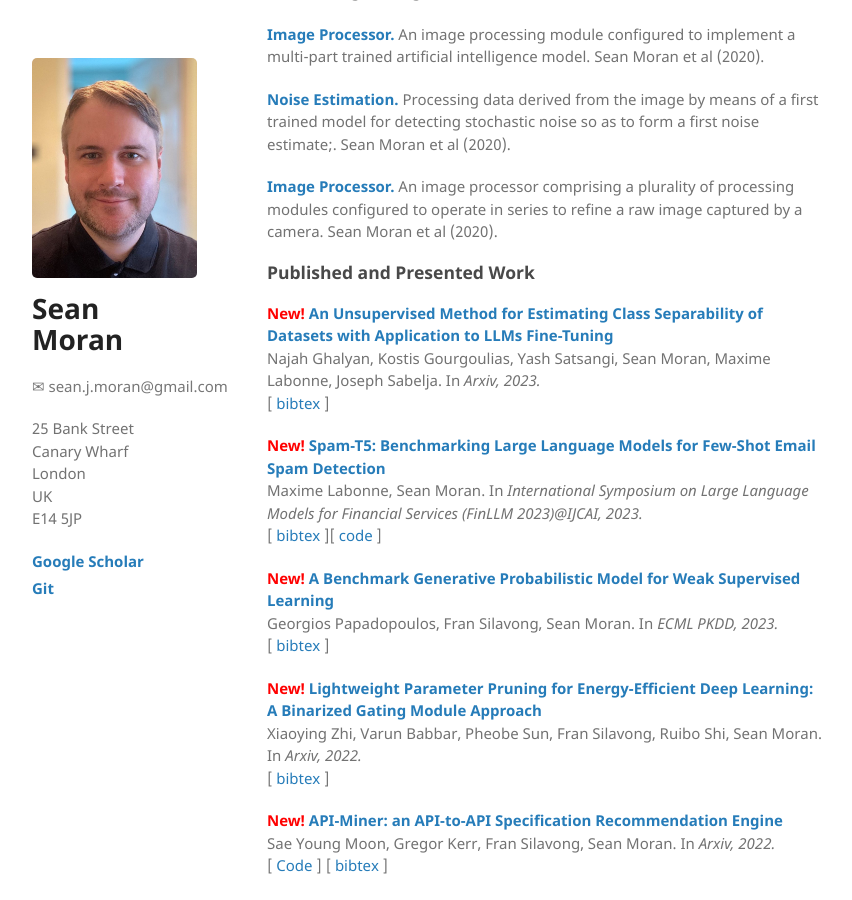
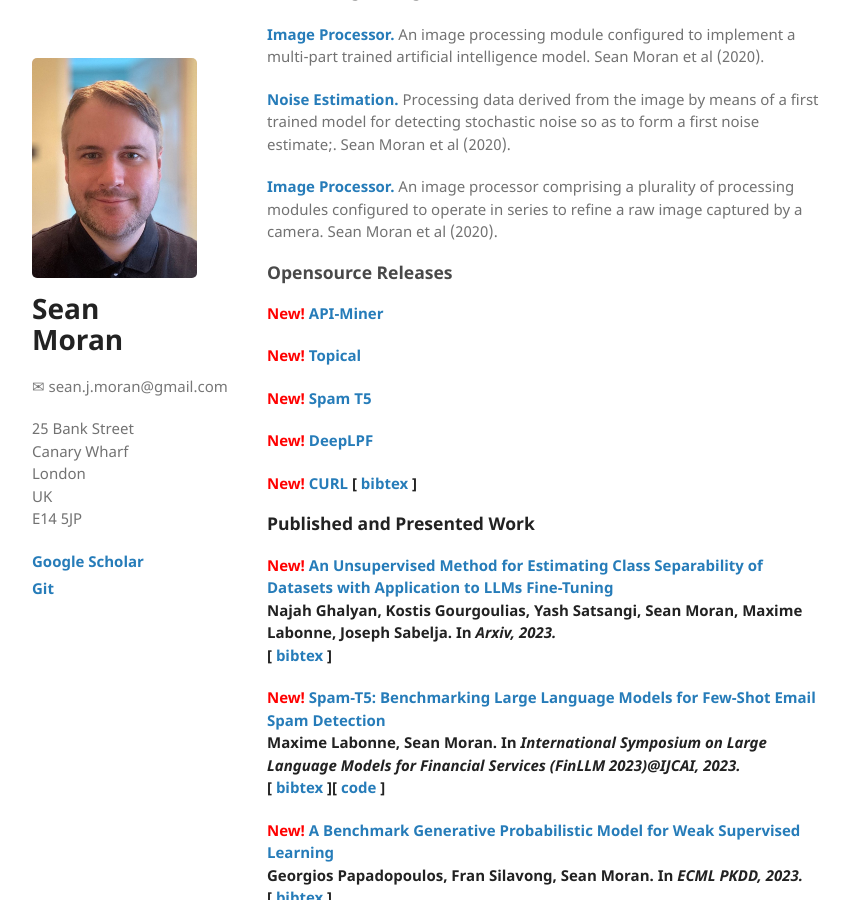
Before and after one commit to sjmoran/sjmoran.github.io, a Jekyll site: the page built from index.html, in a window 1280 px wide and 900 px high, scrolled down 840 px. Shown: the whole window, without its empty margins (26-878 px from the left). Built offline with Jekyll 4.4.1, drawn with Linux system fonts in a browser that asks for light colours.

Commit message:
Update index.html

```diff
--- a/index.html
+++ b/index.html
@@ -47,7 +47,24 @@ JP Morgan, where he was named the top inventor of the year in 2022. He has also
 
 <p><strong><a target="_blank" href="https://patentimages.storage.googleapis.com/c8/4b/02/9fd507d55f8657/WO2020126023A1.pdf">Image Processor. </a></strong>An image processor comprising a plurality of processing modules configured to operate in series to refine a raw image captured by a camera. Sean Moran et al (2020).<br /></p>
 
-<h3 id="published-and-presented-work">Published and Presented Work</h3>
+<h3 id="opensource-releases">Opensource Releases</h3>
+
+<p><strong><span style='color:red'>New! </span><a target="_blank" href="https://github.com/jpmorganchase/api-miner">
+API-Miner</a></strong></p>
+
+<p><strong><span style='color:red'>New! </span><a target="_blank" href="https://github.com/jpmorganchase/topical">
+Topical</a></strong></p>
+
+<p><strong><span style='color:red'>New! </span><a target="_blank" href="https://github.com/jpmorganchase/llm-email-spam-detection">
+Spam T5</a>
+
+<p><strong><span style='color:red'>New! </span><a target="_blank" href="https://github.com/sjmoran/DeepLPF">
+DeepLPF</a>
+
+<p><strong><span style='color:red'>New! </span><a target="_blank" href="https://github.com/sjmoran/CURL">
+CURL</a>
+
+[ <a target="_blank" href="">bibtex</a> ] </p><h3 id="published-and-presented-work">Published and Presented Work</h3>
 
 <p><strong><span style='color:red'>New! </span><a target="_blank" href="https://arxiv.org/abs/2305.15016">
 An Unsupervised Method for Estimating Class Separability of Datasets with Application to LLMs Fine-Tuning</a></strong><br />Najah Ghalyan, Kostis Gourgoulias, Yash Satsangi, Sean Moran, Maxime Labonne,
```
